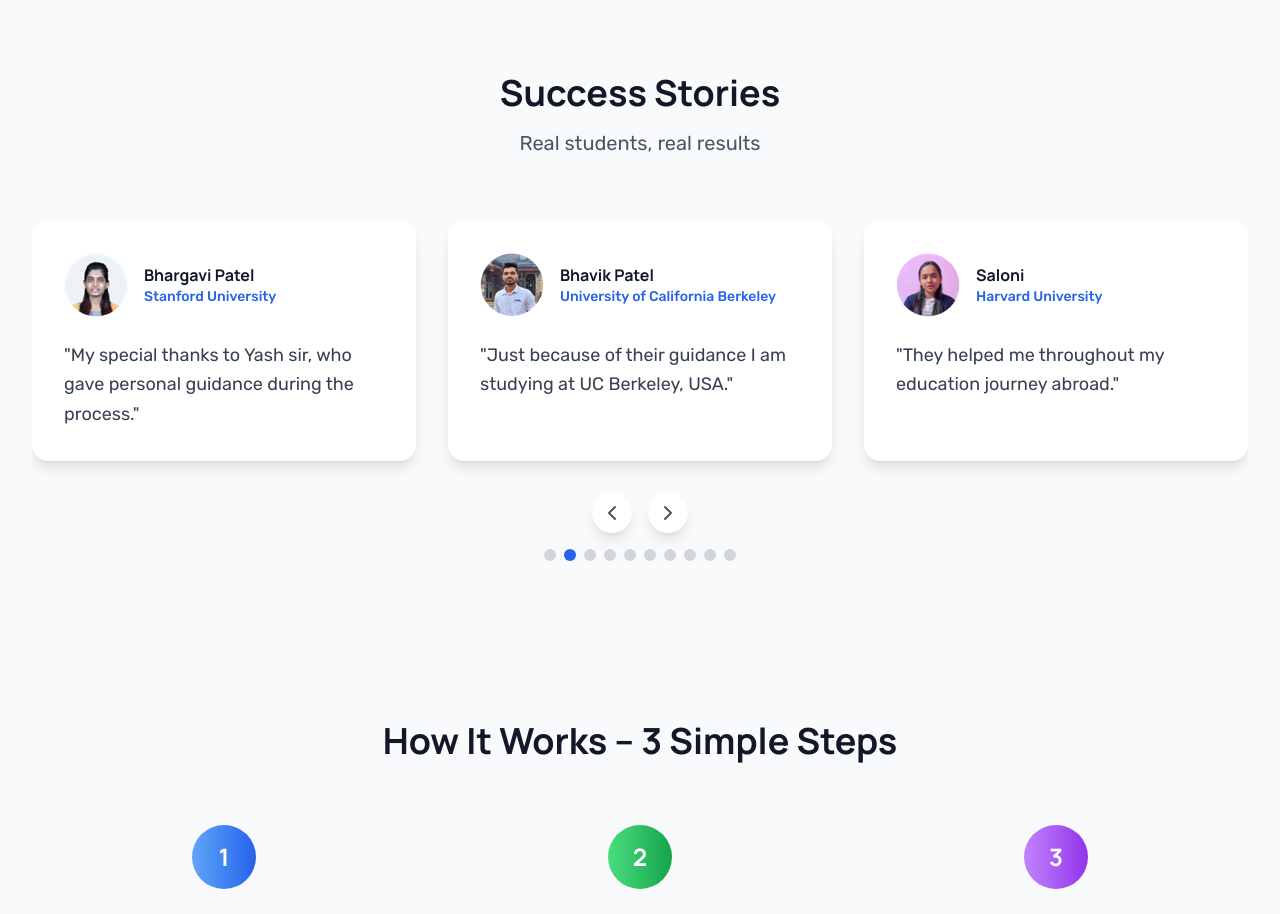
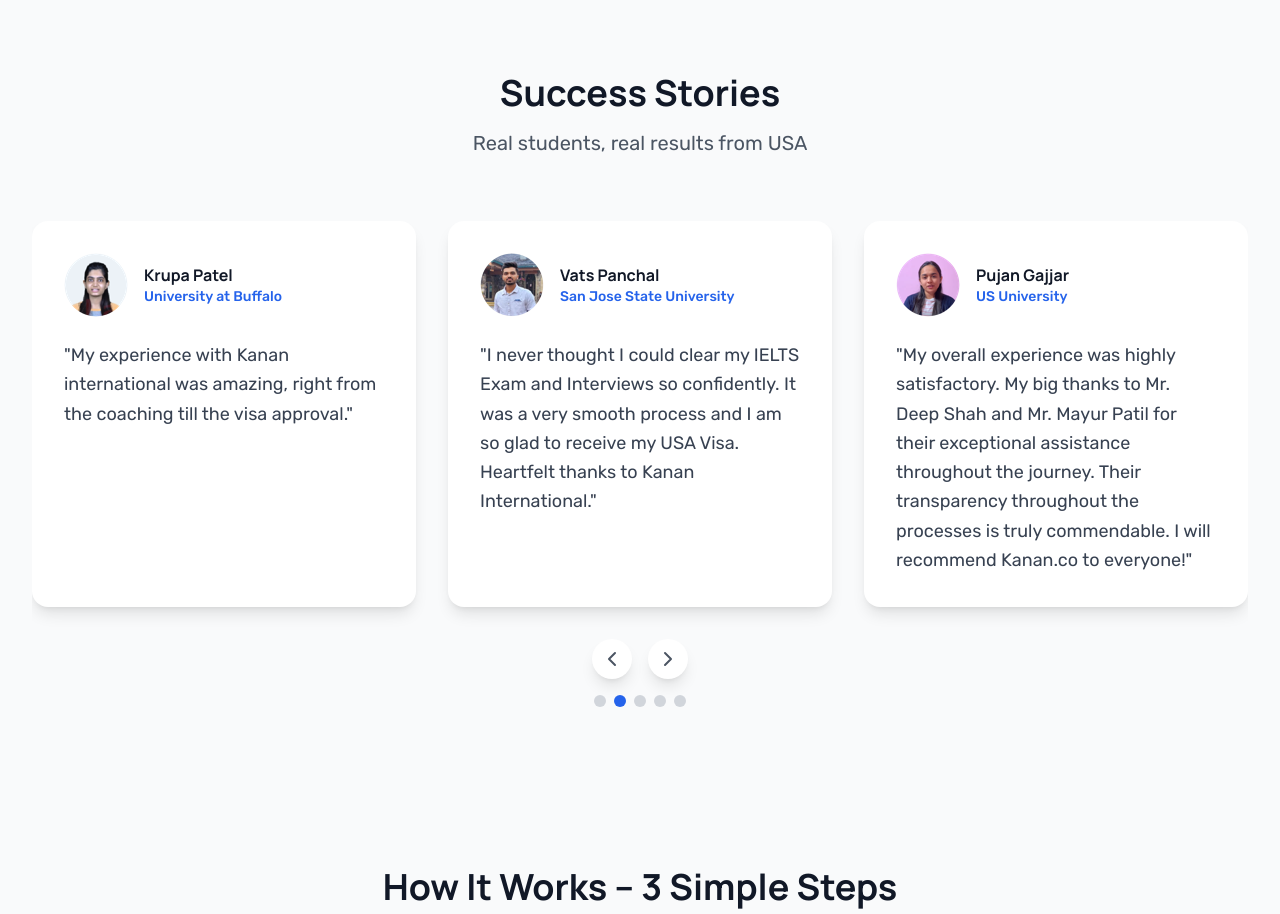
Before and after one commit to kananghacc/landing, a React (Vite) app: page / in a window 1280 px wide. Shown: the part 4260-5174 px from the top of the page. Built offline with nearby package versions, Linux system fonts and the light colour scheme; a web font is replaced by a local one.

Commit message:
Update testimonials with real US student success stories

```diff
--- a/src/components/SuccessStories.tsx
+++ b/src/components/SuccessStories.tsx
@@ -13,64 +13,34 @@
 
   const testimonials: TestimonialItem[] = [
     {
-      name: "Avisha Sanjay Kumar Patel",
-      college: "MIT",
-      quote: "I thank Kanan for their great support and hospitality services.",
+      name: "Tulsiben Patel",
+      college: "Oklahoma State University",
+      quote: "Indeed, it was a great experience and helpful as I got to learn something new about my abroad journey.",
       image: "/testimonial-images-optimized/Avisha_Sanjay_Kumar_Patel.png"
     },
     {
-      name: "Bhargavi Patel",
-      college: "Stanford University",
-      quote: "My special thanks to Yash sir, who gave personal guidance during the process.",
+      name: "Krupa Patel",
+      college: "University at Buffalo",
+      quote: "My experience with Kanan international was amazing, right from the coaching till the visa approval.",
       image: "/testimonial-images-optimized/Bhargavi_Patel.png"
     },
     {
-      name: "Bhavik Patel",
-      college: "University of California Berkeley",
-      quote: "Just because of their guidance I am studying at UC Berkeley, USA.",
+      name: "Vats Panchal",
+      college: "San Jose State University",
+      quote: "I never thought I could clear my IELTS Exam and Interviews so confidently. It was a very smooth process and I am so glad to receive my USA Visa. Heartfelt thanks to Kanan International.",
       image: "/testimonial-images-optimized/Bhavik_Patel_b655b19057.png"
     },
     {
-      name: "Saloni",
-      college: "Harvard University",
-      quote: "They helped me throughout my education journey abroad.",
+      name: "Pujan Gajjar",
+      college: "US University",
+      quote: "My overall experience was highly satisfactory. My big thanks to Mr. Deep Shah and Mr. Mayur Patil for their exceptional assistance throughout the journey. Their transparency throughout the processes is truly commendable. I will recommend Kanan.co to everyone!",
       image: "/testimonial-images-optimized/Saloni_34fc2dee35.png"
     },
     {
-      name: "Jaimin Patel",
-      college: "Columbia University",
-      quote: "They helped me in all stages of getting a student visa.",
+      name: "Yug Thakkar",
+      college: "University of Central Oklahoma",
+      quote: "I'm excited to share that I've successfully cleared my US interview and secured admission... A special thanks to my tutor whose friendly and excellent support made my study abroad journey easy. I'm grateful to Kanan.co for their invaluable assistance. If you're looking for guidance, I would recommend them!",
       image: "/testimonial-images-optimized/Jaimin_Patel_65b6c293d5.png"
-    },
-    {
-      name: "Sanskriti",
-      college: "University of Michigan",
-      quote: "I didn't face any problems with my visa and university admission process.",
-      image: "/testimonial-images-optimized/Sanskriti_35d4ff78c0.png"
-    },
-    {
-      name: "Hetvi Baktarwala",
-      college: "Carnegie Mellon University",
-      quote: "The multiple mock tests boosted my confidence and helped me achieve a high score.",
-      image: "/testimonial-images-optimized/hetvi_baktarwala_d25f05a368.png"
-    },
-    {
-      name: "Disha Patel",
-      college: "University of Pennsylvania",
-      quote: "Their friendly environment and exceptional support were amazing.",
-      image: "/testimonial-images-optimized/disha_patel_b07218c2ac.png"
-    },
-    {
-      name: "Jatin Raj Bharadwaj",
-      college: "University of Texas Austin",
-      quote: "My TOEFL trainer, Ms. Mansi, helped me through my TOEFL journey.",
-      image: "/testimonial-images-optimized/jatin_raj_bharadwaj_52633119c0.png"
-    },
-    {
-      name: "Tulsi Thakar",
-      college: "University of Illinois Urbana-Champaign",
-      quote: "I have done all my visa process with the support of Kanan.co team, and it was a great experience.",
-      image: "/testimonial-images-optimized/tulsi_thakar_66cb3365ee.png"
     }
   ];
 
@@ -96,7 +66,7 @@
       <div className="max-w-7xl mx-auto px-4 sm:px-6 lg:px-8">
         <div className="text-center space-y-4 mb-16">
           <h2 id="success-stories-heading" className="text-4xl font-bold text-gray-900 font-heading">Success Stories</h2>
-          <p className="text-xl text-gray-600 font-body">Real students, real results</p>
+          <p className="text-xl text-gray-600 font-body">Real students, real results from USA</p>
         </div>
 
         <div className="relative overflow-hidden">
```
Also changed, not shown: 2 other files (tests, documents, lock files or other folders).
